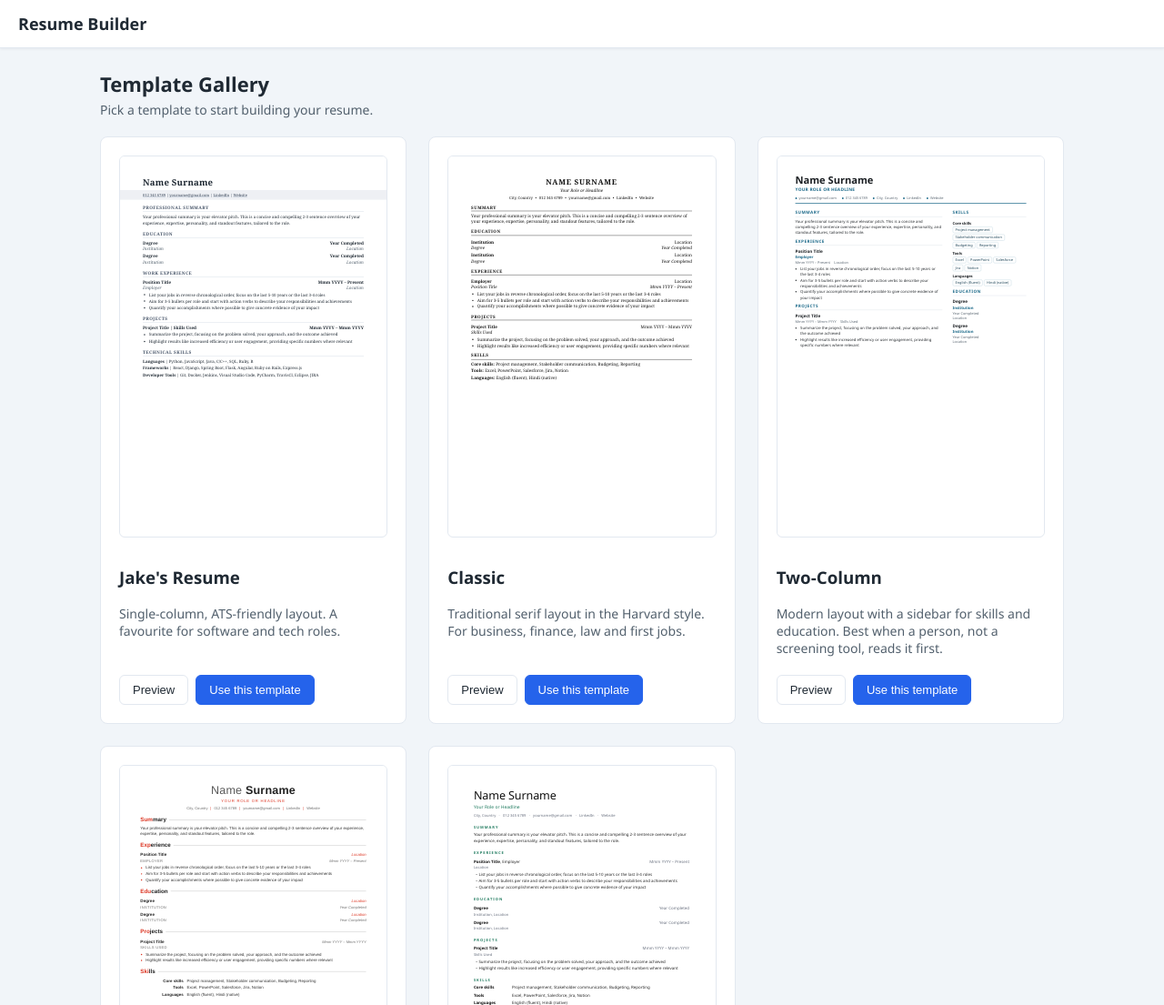
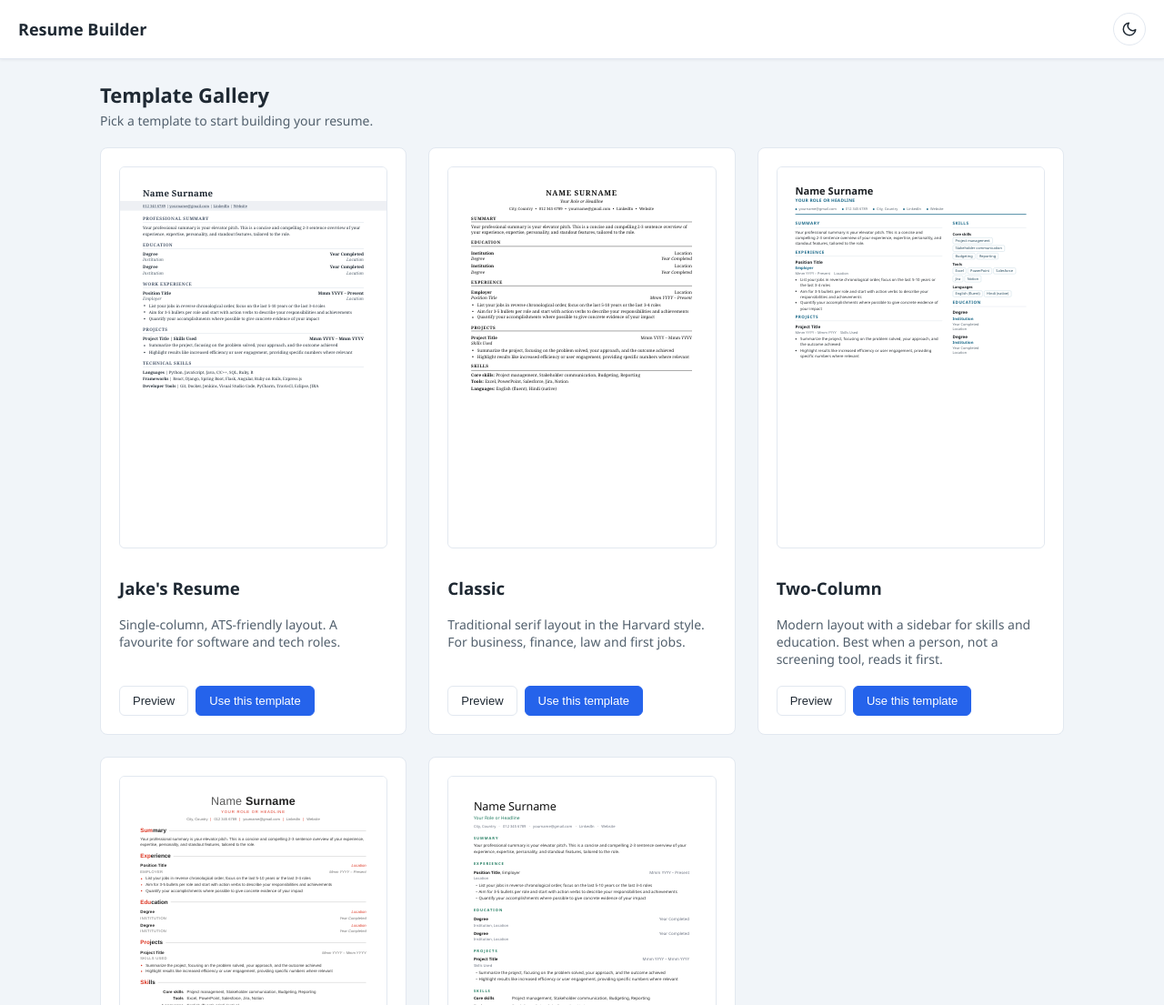
Before and after one commit to Ritesh-Dhekane/resume-builder, a website built with Vite: page index.html in a window 1280 px wide. Shown: the top 1105 px of the page at 91% size. Built offline with nearby package versions, Linux system fonts and the light colour scheme.

Commit message:
TASK-049: Add a light/dark theme toggle to the top bar

```diff
--- a/index.html
+++ b/index.html
@@ -4,6 +4,14 @@
 <meta charset="UTF-8" />
 <meta name="viewport" content="width=device-width, initial-scale=1.0" />
 <title>Resume Builder</title>
+<script>
+  // Apply the saved (or system) theme before the page paints — see src/lib/theme.js.
+  try {
+    var t = localStorage.getItem('resume-builder:theme');
+    if (t !== 'light' && t !== 'dark') t = matchMedia('(prefers-color-scheme: dark)').matches ? 'dark' : 'light';
+    document.documentElement.dataset.theme = t;
+  } catch (e) {}
+</script>
 <link rel="icon" type="image/svg+xml" href="%BASE_URL%favicon.svg" />
 <link rel="stylesheet" href="/src/styles/global.css" />
 </head>
--- /dev/null
+++ b/src/lib/theme.js
@@ -0,0 +1,66 @@
+// Light/dark theme for the app (not the resumes — those are always white paper). The choice is
+// remembered in localStorage; until someone picks, it follows the system setting. index.html
+// applies the saved theme before first paint so the page never flashes the wrong one.
+
+const KEY = 'resume-builder:theme';
+const media = window.matchMedia('(prefers-color-scheme: dark)');
+
+function saved() {
+  try {
+    const value = localStorage.getItem(KEY);
+    return value === 'light' || value === 'dark' ? value : null;
+  } catch {
+    return null;
+  }
+}
+
+export function currentTheme() {
+  return saved() || (media.matches ? 'dark' : 'light');
+}
+
+function apply(theme) {
+  document.documentElement.dataset.theme = theme;
+  document.querySelectorAll('.theme-toggle').forEach(updateButton);
+}
+
+function setTheme(theme) {
+  try {
+    localStorage.setItem(KEY, theme);
+  } catch {
+    // Storage blocked: the theme still changes for this visit.
+  }
+  apply(theme);
+}
+
+// Follow the system setting while nothing has been picked.
+media.addEventListener('change', () => {
+  if (!saved()) apply(currentTheme());
+});
+
+const SUN =
+  '<svg viewBox="0 0 24 24" width="18" height="18" fill="none" stroke="currentColor" stroke-width="2" stroke-linecap="round" aria-hidden="true"><circle cx="12" cy="12" r="4"/><path d="M12 2v2M12 20v2M4.93 4.93l1.41 1.41M17.66 17.66l1.41 1.41M2 12h2M20 12h2M4.93 19.07l1.41-1.41M17.66 6.34l1.41-1.41"/></svg>';
+const MOON =
+  '<svg viewBox="0 0 24 24" width="18" height="18" fill="none" stroke="currentColor" stroke-width="2" stroke-linecap="round" stroke-linejoin="round" aria-hidden="true"><path d="M21 12.79A9 9 0 1 1 11.21 3 7 7 0 0 0 21 12.79z"/></svg>';
+
+function updateButton(button) {
+  const dark = currentTheme() === 'dark';
+  // Show what you'd switch to.
+  button.innerHTML = dark ? SUN : MOON;
+  const label = dark ? 'Switch to light theme' : 'Switch to dark theme';
+  button.setAttribute('aria-label', label);
+  button.title = label;
+}
+
+// Adds the toggle to the page's top bar (pages render their own; this runs after each render).
+export function addThemeToggle(root) {
+  const topbar = root.querySelector('.topbar');
+  if (!topbar || topbar.querySelector('.theme-toggle')) return;
+  const button = document.createElement('button');
+  button.type = 'button';
+  button.className = 'theme-toggle';
+  button.addEventListener('click', () => setTheme(currentTheme() === 'dark' ? 'light' : 'dark'));
+  updateButton(button);
+  topbar.appendChild(button);
+}
+
+apply(currentTheme());
--- a/src/main.js
+++ b/src/main.js
@@ -1,5 +1,6 @@
 import { getPath, getQuery } from './lib/router.js';
 import { initAnalytics, trackPageView } from './lib/analytics.js';
+import { addThemeToggle } from './lib/theme.js';
 import { mount as mountGallery } from './pages/gallery.js';
 import { mount as mountBuilder } from './pages/builder.js';
 
@@ -26,7 +27,9 @@ const app = document.getElementById('app');
 function render() {
   const path = routes[getPath()] ? getPath() : '/';
   app.innerHTML = '';
-  routes[path](app, getQuery());
+  // Pages may mount asynchronously (the builder loads saved drafts first); add the theme
+  // toggle to their top bar once they have.
+  Promise.resolve(routes[path](app, getQuery())).then(() => addThemeToggle(app));
   trackPageView(path, PAGE_TITLES[path]);
 }
 
--- a/src/styles/global.css
+++ b/src/styles/global.css
@@ -6,6 +6,24 @@
   --accent-ink: #ffffff;
   --bg: #f1f5f9;
   --surface: #ffffff;
+  --canvas: #f8fafc; /* behind the white resume pages */
+  --field: #ffffff;
+  color-scheme: light;
+}
+
+/* Dark theme for the app itself. Resume pages and thumbnails keep their own white paper colours
+   (set in each template's CSS), so previews and exports look the same in both themes. */
+:root[data-theme='dark'] {
+  --ink: #e5e9f0;
+  --muted: #9aa7b4;
+  --border: #334155;
+  --accent: #60a5fa;
+  --accent-ink: #0b1220;
+  --bg: #0f172a;
+  --surface: #1e293b;
+  --canvas: #0b1220;
+  --field: #0f172a;
+  color-scheme: dark;
 }
 
 * {
@@ -36,6 +54,10 @@ a {
 }
 
 .topbar {
+  display: flex;
+  align-items: center;
+  justify-content: space-between;
+  gap: 12px;
   background: var(--surface);
   border-bottom: 1px solid var(--border);
   box-shadow: 0 1px 3px rgba(15, 23, 42, 0.06);
@@ -210,7 +232,7 @@ h1.page-title {
   overflow: hidden;
   border: 1px solid var(--border);
   border-radius: 6px;
-  background: #f8fafc;
+  background: var(--canvas);
 }
 
 .preview-frame {
@@ -360,7 +382,7 @@ h1.page-title {
   max-height: 80vh;
   border: 1px solid var(--border);
   border-radius: 6px;
-  background: #f8fafc;
+  background: var(--canvas);
   display: flex;
   justify-content: center;
   padding: 16px;
@@ -378,7 +400,7 @@ h1.page-title {
   padding: 6px 10px;
   border: 1px solid var(--border);
   border-radius: 8px;
-  background: #ffffff;
+  background: var(--field);
   font: inherit;
   color: inherit;
 }
@@ -387,3 +409,33 @@ h1.page-title {
   font-size: 12px;
   color: var(--muted);
 }
+
+/* Form fields follow the theme. */
+.field input,
+.field textarea,
+.field select {
+  background: var(--field);
+  color: var(--ink);
+}
+
+/* Theme toggle in the top bar. */
+.theme-toggle {
+  display: inline-grid;
+  place-items: center;
+  width: 36px;
+  height: 36px;
+  border: 1px solid var(--border);
+  border-radius: 50%;
+  background: var(--surface);
+  color: var(--ink);
+  cursor: pointer;
+}
+
+.theme-toggle:hover {
+  border-color: var(--accent);
+}
+
+.theme-toggle:focus-visible {
+  outline: 2px solid var(--accent);
+  outline-offset: 2px;
+}
```
